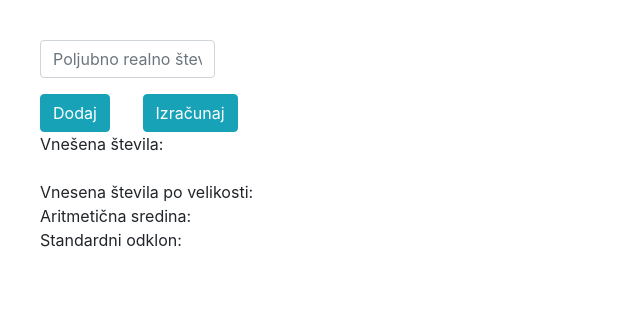
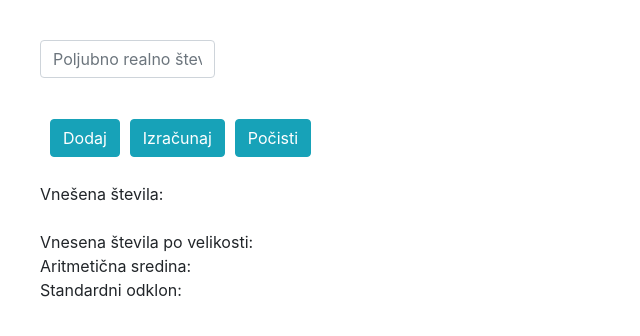
Before and after one commit to Valneja/RIR-naloga1, a React (Create React App) app: page / in a window 1280 px wide. Shown: the top 336 px of the page, without its empty margins (0-640 px from the left). Built offline with nearby package versions, Linux system fonts and the light colour scheme.

Commit message:
clear all values

```diff
--- a/src/App.css
+++ b/src/App.css
@@ -5,22 +5,6 @@
 .Panel {
   margin: 20px;
   padding: 20px;
-}
-
-.App-logo {
-  animation: App-logo-spin infinite 20s linear;
-  height: 80px;
-}
-
-.App-header {
-  background-color: #222;
-  height: 150px;
-  padding: 20px;
-  color: white;
-}
-
-.App-intro {
-  font-size: large;
 }
 
 .errors {
@@ -31,6 +15,16 @@
   padding: 20px;
 }
 
+.button {
+  padding: 5px;
+}
+
+.button-row {
+  /* background-color: #e6e6e6; */
+  padding: 20px;
+}
+
+
 @keyframes App-logo-spin {
   from { transform: rotate(0deg); }
   to { transform: rotate(360deg); }
--- a/src/App.js
+++ b/src/App.js
@@ -22,6 +22,14 @@ function ComputeButton(props) {
   return (
     <Button variant="info" onClick={props.onClick}>
       Izračunaj
+    </Button>
+  );
+}
+
+function ClearButton(props) {
+  return (
+    <Button variant="info" onClick={props.onClick}>
+      Počisti
     </Button>
   );
 }
@@ -132,12 +140,23 @@ class MainPanel extends React.Component {
       });
   }
 
+  clear() {
+    this.setState({
+      values: [],
+      inputValue: '',
+      errors:'',
+      sortedValues: [],
+      arithmeticMean: '',
+      standardDeviation: '',
+    })
+  }
+
   render() {
     return (
       <div className="Panel">
         <div className="row">
           <div className="col-sm-2">
-            <div className="form-group">
+            <div className="form-group input-field">
               <input
                 className="form-control"
                 placeholder="Poljubno realno število"
@@ -150,15 +169,20 @@ class MainPanel extends React.Component {
           {this.state.errors}
           </div>
         </div>
-        <div className="row">
-          <div className="col-sm-1">
+        <div className="row button-row">
+          <div className="button">
             <AddNumberButton
             onClick={() => this.addNumber()}
             />
           </div>
-          <div className="col-sm-1">
+          <div className="button">
             <ComputeButton
             onClick={() => this.compute()}
+            />
+          </div>
+          <div className="button">
+            <ClearButton
+            onClick={() => this.clear()}
             />
           </div>
         </div>
```
